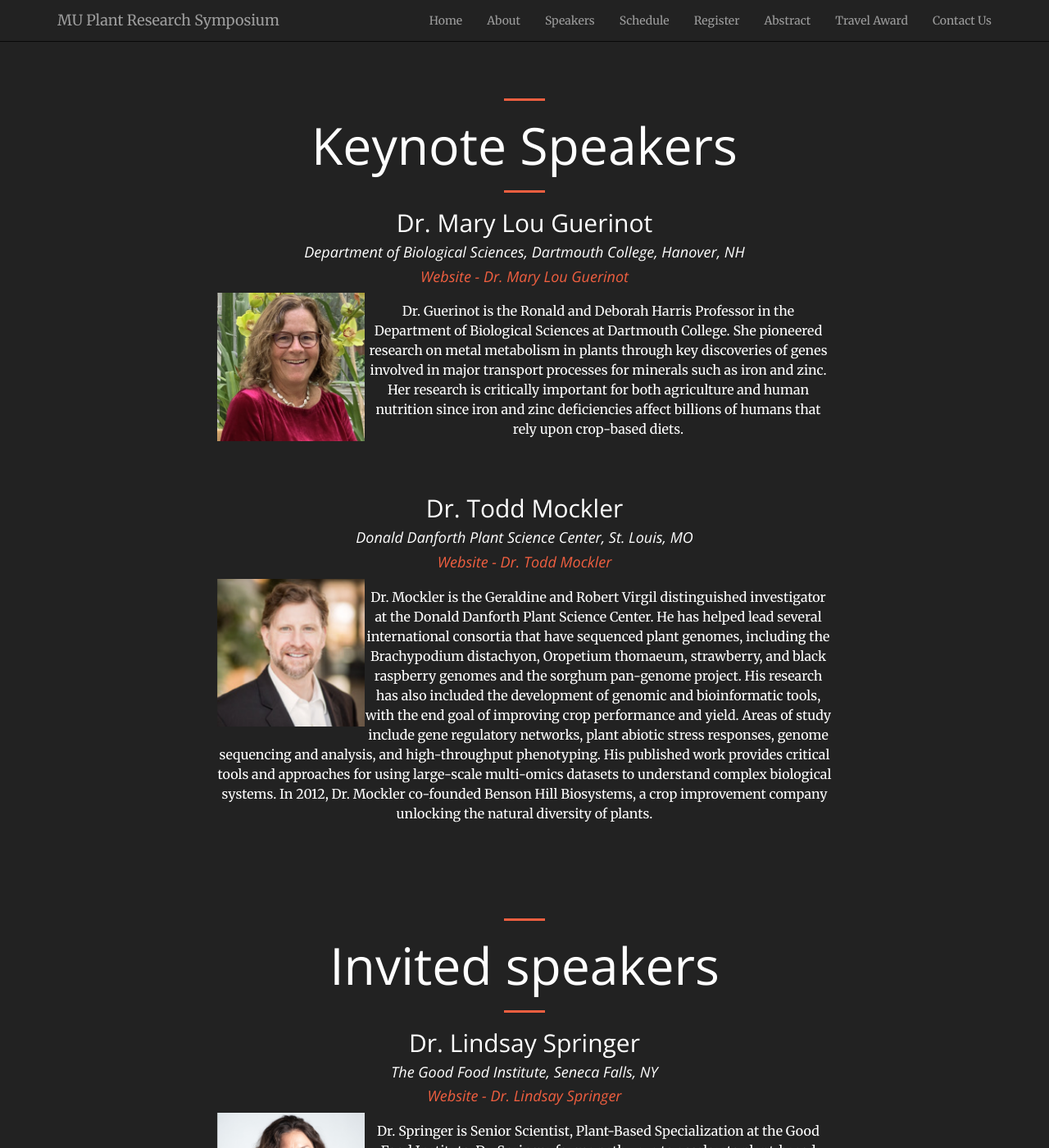
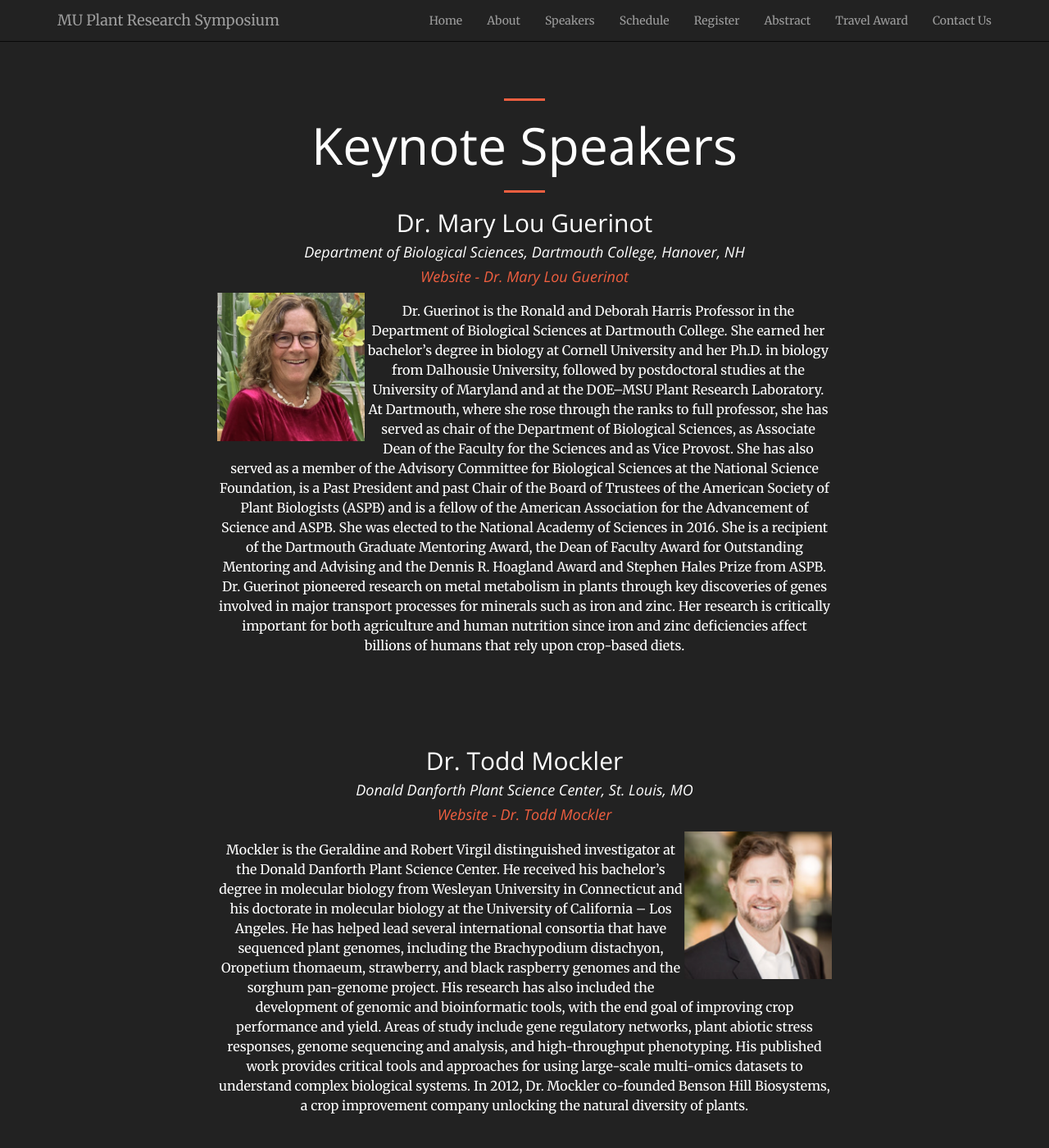
Before and after one commit to mupioneersymposium/mupioneersymposium.github.io, a Jekyll site: the page built from speakers.md, in a window 1280 px wide and 1400 px high. Shown: the whole window at 82% size. Built offline with Jekyll 4.4.1, drawn with Linux system fonts in a browser that asks for light colours; some of the changed text lies outside the part shown.

Commit message:
Update speakers.md

```diff
--- a/speakers.md
+++ b/speakers.md
@@ -10,15 +10,17 @@ layout: regular
 #### <a href="https://biology.dartmouth.edu/people/mary-lou-guerinot" target="_blank"> *Website - Dr. Mary Lou Guerinot* </a>
 <img src="/img/2020Guerinot.png" alt="Dr. Mary Lou Guerinot Photo" width="180px" style="float: left" />
 
-Dr. Guerinot is the Ronald and Deborah Harris Professor in the Department of Biological Sciences at Dartmouth College. She pioneered research on metal metabolism in plants through key discoveries of genes involved in major transport processes for minerals such as iron and zinc. Her research is critically important for both agriculture and human nutrition since iron and zinc deficiencies affect billions of humans that rely upon crop-based diets.
+Dr. Guerinot is the Ronald and Deborah Harris Professor in the Department of Biological Sciences at Dartmouth College. She earned her bachelor’s degree in biology at Cornell University and her Ph.D. in biology from Dalhousie University, followed by postdoctoral studies at the University of Maryland and at the DOE–MSU Plant Research Laboratory.  At Dartmouth, where she rose through the ranks to full professor, she has served as chair of the Department of Biological Sciences, as Associate Dean of the Faculty for the Sciences and as Vice Provost.  She has also served as a member of the Advisory Committee for Biological Sciences at the National Science Foundation, is a Past President and past Chair of the Board of Trustees of the American Society of Plant Biologists (ASPB) and is a fellow of the American Association for the Advancement of Science and ASPB.  She was elected to the National Academy of Sciences in 2016.  She is a recipient of the Dartmouth Graduate Mentoring Award, the Dean of Faculty Award for Outstanding Mentoring and Advising and the Dennis R. Hoagland Award and Stephen Hales Prize from ASPB. <br/>
+Dr. Guerinot pioneered research on metal metabolism in plants through key discoveries of genes involved in major transport processes for minerals such as iron and zinc. Her research is critically important for both agriculture and human nutrition since iron and zinc deficiencies affect billions of humans that rely upon crop-based diets.
+
 <br/><br/><br/>
 
 ## Dr. Todd Mockler <br/>
 #### *Donald Danforth Plant Science Center, St. Louis, MO* <br/>
 #### <a href="https://www.danforthcenter.org/scientists-research/principal-investigators/todd-mockler" target="_blank"> *Website - Dr. Todd Mockler* </a>
-<img src="/img/2020Mockler.png" alt="Dr. Todd C. Mockler Photo" width="180px" style="float: left" />
+<img src="/img/2020Mockler.png" alt="Dr. Todd C. Mockler Photo" width="180px" style="float: right" />
 
-Dr. Mockler is the Geraldine and Robert Virgil distinguished investigator at the Donald Danforth Plant Science Center. He has helped lead several international consortia that have sequenced plant genomes, including the Brachypodium distachyon, Oropetium thomaeum, strawberry, and black raspberry genomes and the sorghum pan-genome project. His research has also included the development of genomic and bioinformatic tools, with the end goal of improving crop performance and yield. Areas of study include gene regulatory networks, plant abiotic stress responses, genome sequencing and analysis, and high-throughput phenotyping. His published work provides critical tools and approaches for using large-scale multi-omics datasets to understand complex biological systems. In 2012, Dr. Mockler co-founded Benson Hill Biosystems, a crop improvement company unlocking the natural diversity of plants.
+Mockler is the Geraldine and Robert Virgil distinguished investigator at the Donald Danforth Plant Science Center. He received his bachelor’s degree in molecular biology from Wesleyan University in Connecticut and his doctorate in molecular biology at the University of California – Los Angeles. He has helped lead several international consortia that have sequenced plant genomes, including the Brachypodium distachyon, Oropetium thomaeum, strawberry, and black raspberry genomes and the sorghum pan-genome project. His research has also included the development of genomic and bioinformatic tools, with the end goal of improving crop performance and yield. Areas of study include gene regulatory networks, plant abiotic stress responses, genome sequencing and analysis, and high-throughput phenotyping. His published work provides critical tools and approaches for using large-scale multi-omics datasets to understand complex biological systems. In 2012, Dr. Mockler co-founded Benson Hill Biosystems, a crop improvement company unlocking the natural diversity of plants.
 <br/><br/><br/><br/><br/>
 
 
@@ -30,7 +32,7 @@ Dr. Mockler is the Geraldine and Robert Virgil distinguished investigator at the
 #### <a href="https://www.gfi.org/our-team" target="_blank"> *Website - Dr. Lindsay Springer* </a>
 <img src="/img/2020Springer.png" alt="Dr. Lindsay Springer Photo"  width="180px" style="float: left" />
 
-Dr. Springer is Senior Scientist, Plant-Based Specialization at the Good Food Institute. Dr. Springer forges pathways to accelerate plant-based meat, egg and dairy adoption through ideation, formulation and raw ingredient improvement. Synthesizing her knowledge of plant chemistry and food science, she is driven to see new technologies invoke food system changes from the field to the lab to the marketplace.
+Dr. Springer is a senior Scientist, Plant-Based Specialization at the Good Food Institute. She holds a B.S. in Biomedical Sciences and M.S. degrees in Pharmaceutical and Biomaterials Sciences from the University at Buffalo.  She received her Ph.D. in Food Science and Technology from Cornell University where she also pursued postdoctoral research experience in the School of Integrative Plant Sciences. Dr. Springer forges pathways to accelerate plant-based meat, egg and dairy adoption through ideation, formulation and raw ingredient improvement. Synthesizing her knowledge of plant chemistry and food science, she is driven to see new technologies invoke food system changes from the field to the lab to the marketplace.
 <br/><br/><br/>
 
 ## Dr. Nonoy Bandillo <br/>
@@ -38,7 +40,8 @@ Dr. Springer is Senior Scientist, Plant-Based Specialization at the Good Food In
 #### <a href="https://www.ag.ndsu.edu/plantsciences/people/faculty/bandillo" target="_blank"> *Website - Dr. Nonoy Bandillo* </a>
 <img src="/img/2020Bandillo.png" alt="Dr. Nonoy Bandillo Photo" width="180px" style="float: left" />
 
-Dr. Bandillo is an assistant professor in the Department of Plant Sciences at North Dakota State University (NDSU). He directs the pulse crops breeding and genetics program (https://pulsecropsbreeding.weebly.com/) for the NDSU, which releases new cultivars of pea, chickpea and lentil for the Northern Great Plains region. Specific goal of the program is to develop early maturing high-yielding cultivars and germplasm with improved disease resistance, excellent agronomic performance, and superior quality attributes best suited for landscapes (soils and topography), climate, markets, and value-added potential for the Northern Great Plains region. Current research interests include development and evaluation of advanced breeding tools and emerging technologies, including genomic selection and high-throughput phenotyping, for increasing genetic gain in pulse crops. Bandillo teaches graduate courses on topics in plant breeding and quantitative genetics.
+Dr. Bandillo is an assistant professor in the Department of Plant Sciences at North Dakota State University (NDSU). He directs the pulse crops breeding and genetics program (https://pulsecropsbreeding.weebly.com/) for the NDSU, which releases new cultivars of pea, chickpea and lentil for the Northern Great Plains region. Specific goal of the program is to develop early maturing high-yielding cultivars and germplasm with improved disease resistance, excellent agronomic performance, and superior quality attributes best suited for landscapes (soils and topography), climate, markets, and value-added potential for the Northern Great Plains region. Current research interests include development and evaluation of advanced breeding tools and emerging technologies, including genomic selection and high-throughput phenotyping, for increasing genetic gain in pulse crops. Bandillo teaches graduate courses on topics in plant breeding and quantitative genetics. <br/>
+Prior to joining NDSU, he was a postdoctoral research associate at the Buckler Lab at Cornell University in maize and sorghum quantitative genetics. He began his career as an assistant scientist in rice breeding and genetics at the International Rice Research Institute, where he was part of a team that pioneered the development of Multi-parent Advanced Generation Inter-Cross (MAGIC) populations in rice. Bandillo received his Ph.D. at the University of Nebraska-Lincoln, where he worked on the integration of genomic selection in a soybean breeding program and tapping of diversity in the USDA Soybean Germplasm Collection.
 <br/><br/><br/>
 
 ## A Corteva speaker <br/>
```
